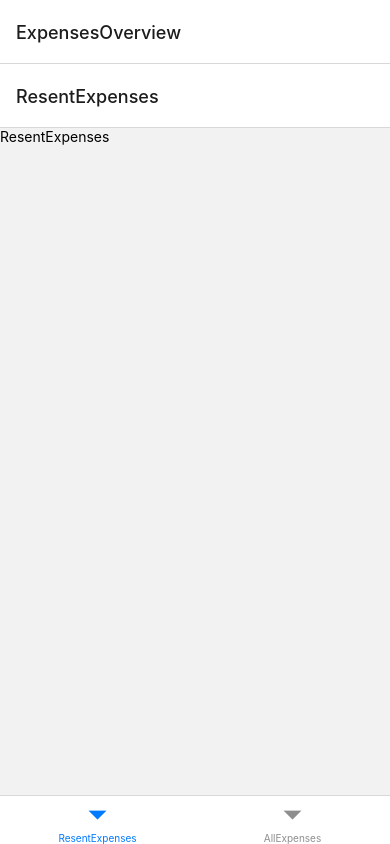
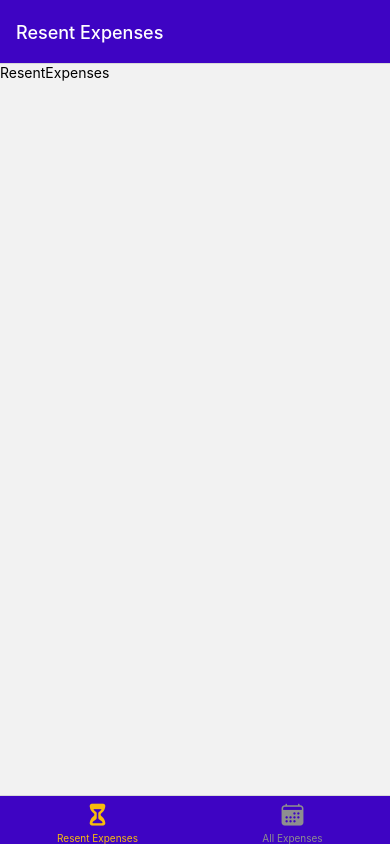
Before and after one commit to NataLinaIT/react-native-expenses-app, a React Native app: screen / in a window 390 px wide. Built offline with nearby package versions, Linux system fonts and the light colour scheme.

Commit message:
Global styles

```diff
--- a/App.js
+++ b/App.js
@@ -3,19 +3,43 @@
 import { NavigationContainer } from '@react-navigation/native';
 import { createNativeStackNavigator } from '@react-navigation/native-stack';
 import { createBottomTabNavigator } from '@react-navigation/bottom-tabs';
+import { Ionicons } from '@expo/vector-icons';
 
 import AllExpenses from './screens/AllExpenses';
 import ManageExpenses from './screens/ManageExpenses';
 import ResentExpenses from './screens/ResentExpenses';
+
+import { GlobalStyles} from './constants/styles';
 
 const Stack = createNativeStackNavigator();
 const BottomTabs = createBottomTabNavigator();
 
 const ExpensesOverview = () => {
   return (
-    <BottomTabs.Navigator>
-      <BottomTabs.Screen name='ResentExpenses' component={ResentExpenses}/>
-      <BottomTabs.Screen name='AllExpenses' component={AllExpenses}/>
+    <BottomTabs.Navigator screenOptions={{
+      headerStyle: {backgroundColor: GlobalStyles.colors.primary500},
+      headerTintColor: 'white',
+      tabBarStyle: {backgroundColor: GlobalStyles.colors.primary500},
+      tabBarActiveTintColor: GlobalStyles.colors.accent500
+    }}>
+      <BottomTabs.Screen
+        name='ResentExpenses'
+        component={ResentExpenses}
+        options={{
+          title: 'Resent Expenses',
+          tabBarLabel: 'Resent Expenses',
+          tabBarIcon: ({color, size}) => <Ionicons name="hourglass" size={size} color={color}/>
+        }}
+      />
+      <BottomTabs.Screen
+        name='AllExpenses'
+        component={AllExpenses}
+        options={{
+          title: 'All Expenses',
+          tabBarLabel: 'All Expenses',
+          tabBarIcon: ({color, size}) => <Ionicons name="calendar" size={size} color={color}/>
+        }}
+      />
     </BottomTabs.Navigator>
   )
 }
@@ -26,8 +50,15 @@
       <StatusBar style="auto" />
       <NavigationContainer>
         <Stack.Navigator>
-          <Stack.Screen name="ExpensesOverview" component={ExpensesOverview}/>
-          <Stack.Screen name="ManageExpenses" component={ManageExpenses}/>
+          <Stack.Screen
+            name="ExpensesOverview"
+            component={ExpensesOverview}
+            options={{ headerShown: false }}
+          />
+          <Stack.Screen
+            name="ManageExpenses"
+            component={ManageExpenses}
+          />
         </Stack.Navigator>
       </NavigationContainer>
     </>
--- /dev/null
+++ b/constants/styles.js
@@ -0,0 +1,16 @@
+export const GlobalStyles = {
+  colors: {
+    primary50: '#e4d9fd',
+    primary100: '#c6affc',
+    primary200: '#a281f0',
+    primary400: '#5721d4',
+    primary500: '#3e04c3',
+    primary700: '#2d0689',
+    primary800: '#200364',
+    accent500: '#f7bc0c',
+    error50: '#fcc4e4',
+    error500: '#9b095c',
+    gray500: '#39324a',
+    gray700: '#221c30',
+  }
+}
```
